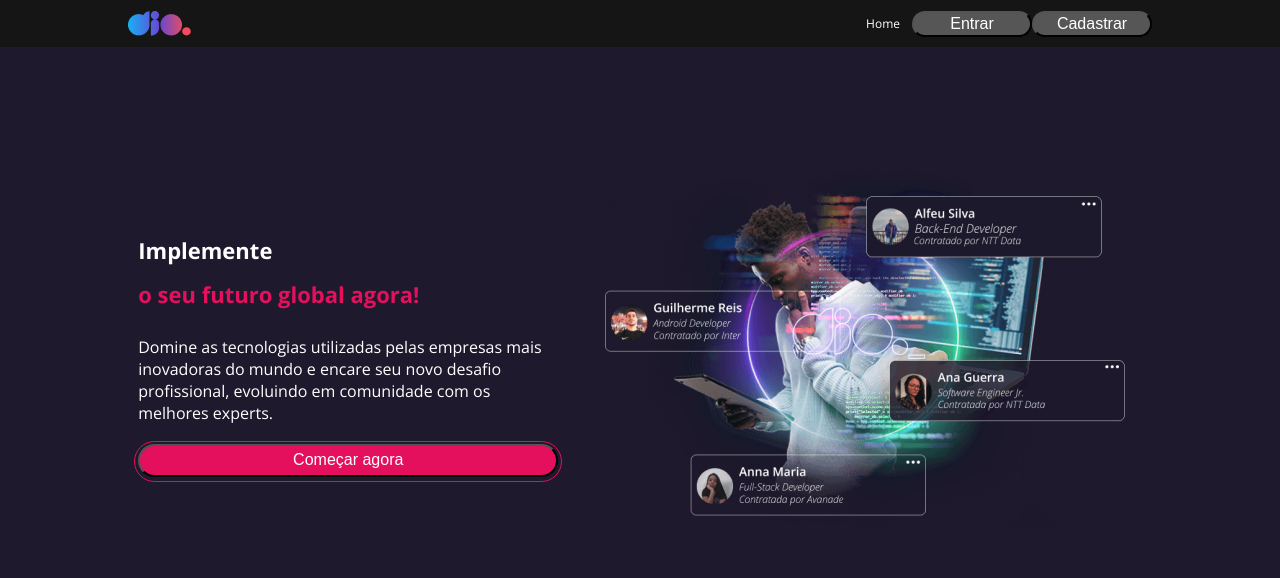
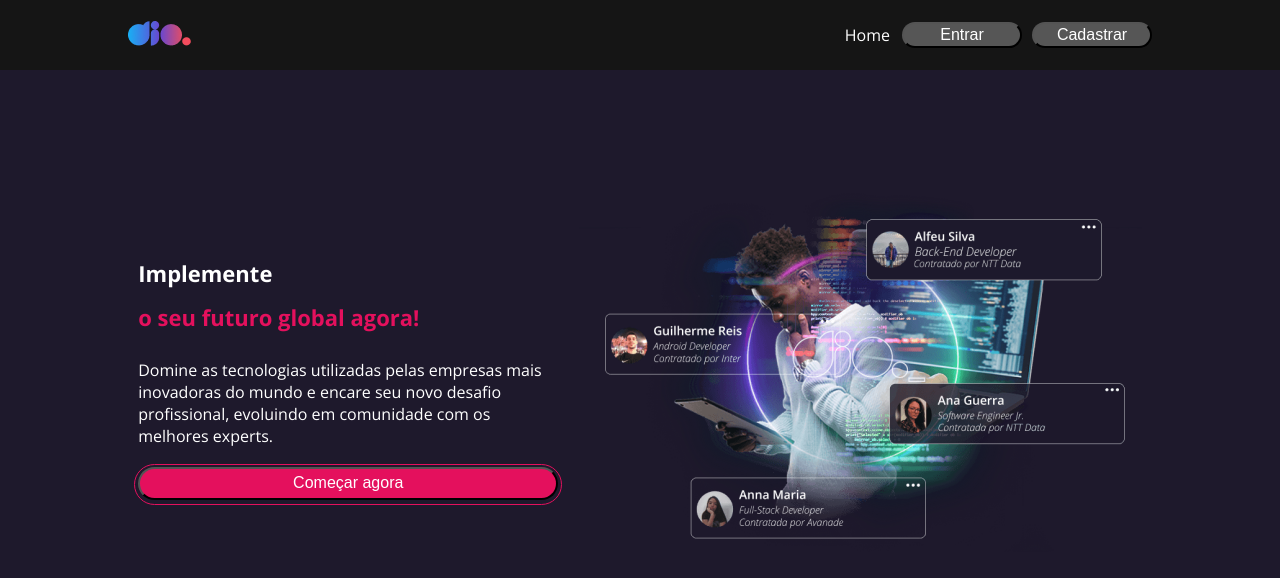
Before and after one commit to JoonMarion/clone-dio-platform, a React (Create React App) app: page / in a window 1280 px wide. Shown: the top 578 px of the page. Built offline with nearby package versions, Linux system fonts and the light colour scheme.

Commit message:
fix: font size

```diff
--- a/src/components/Header/index.tsx
+++ b/src/components/Header/index.tsx
@@ -4,13 +4,26 @@ import logo from '../../assets/logo-dio.png';
 import { Container, Row, Wrapper, BuscaInputContainer, Menu, MenuRight, Input } from './styles';
 import { UserPicture } from '../Card/styles';
 import { IHeader } from './types';
+import { useNavigate, Link } from 'react-router-dom';
 
 const Header = ({ autenticado }: IHeader) => {
+    const navigate = useNavigate();
+
+    const handleClickSignIn = () => {
+        navigate('/login');
+    };
+
+    const handleClickRegister = () => {
+        navigate('/register');
+    };
+
     return (
         <Wrapper>
             <Container>
                 <Row>
-                    <img src={logo} alt="Logo" />
+                    <Link to="/">
+                        <img src={logo} alt="Logo" />
+                    </Link>
                     {autenticado ? (
                         <>
                             <BuscaInputContainer>
@@ -27,8 +40,8 @@ const Header = ({ autenticado }: IHeader) => {
                     ) : (
                         <>
                             <MenuRight href="/">Home</MenuRight>
-                            <Button title="Entrar" />
-                            <Button title="Cadastrar" />
+                            <Button title="Entrar" onClick={handleClickSignIn} margin="10px" />
+                            <Button title="Cadastrar" onClick={handleClickRegister} />
                         </>
                     )}
                 </Row>
--- a/src/components/Header/styles.ts
+++ b/src/components/Header/styles.ts
@@ -26,7 +26,7 @@ export const Column = styled.div`
 export const Wrapper = styled.div`
     background-color: #151515;
     width: 100%;
-    height: 47px;
+    height: 70px;
 
     display: flex;
     justify-content: center;
@@ -61,7 +61,7 @@ export const Menu = styled.a`
 export const MenuRight = styled.a`
     font-family: 'Open Sans';
     font-style: normal;
-    font-size: 12px;
+    font-size: 1rem;
 
     line-height: 25px;
     color: #ffffff;
```
